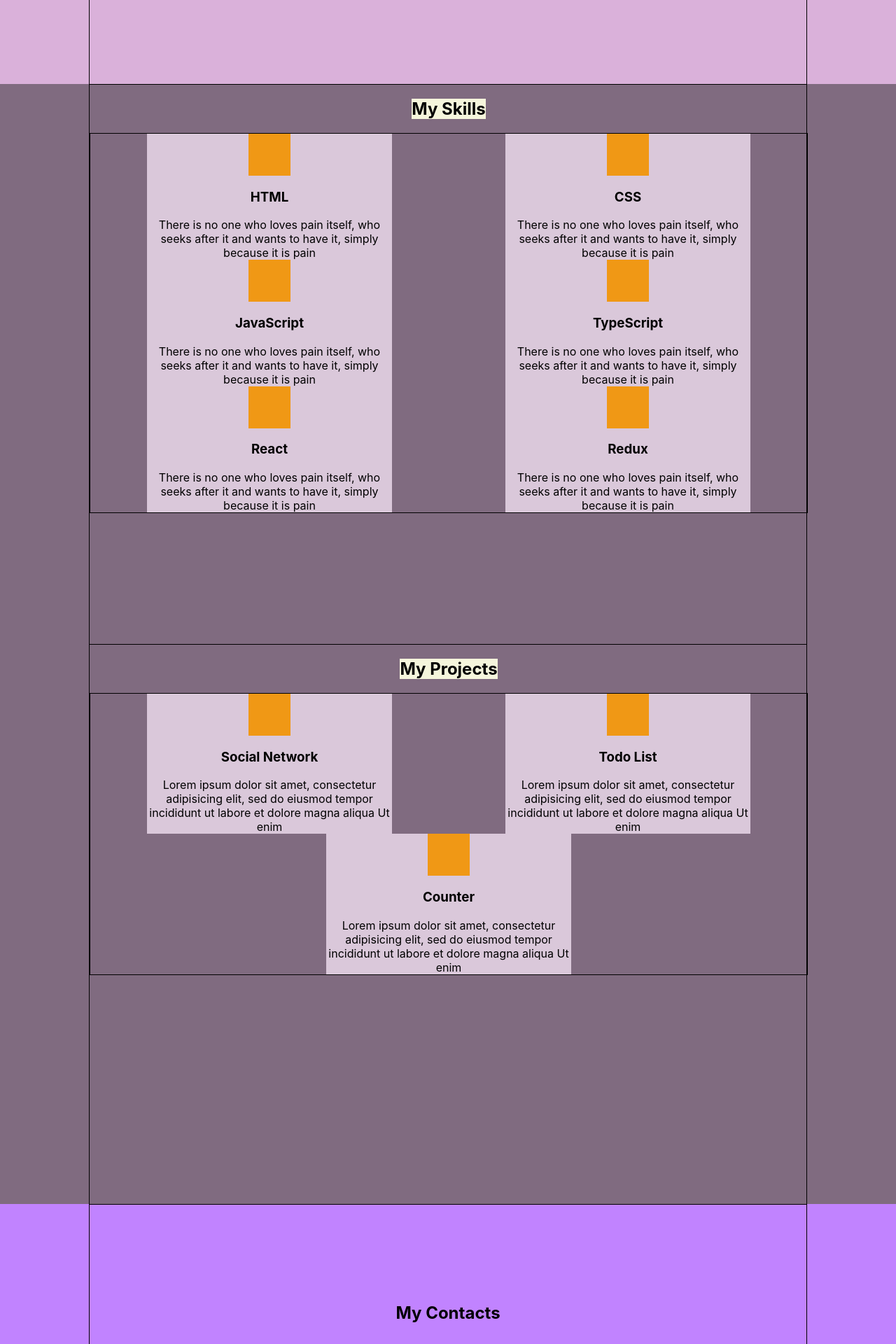
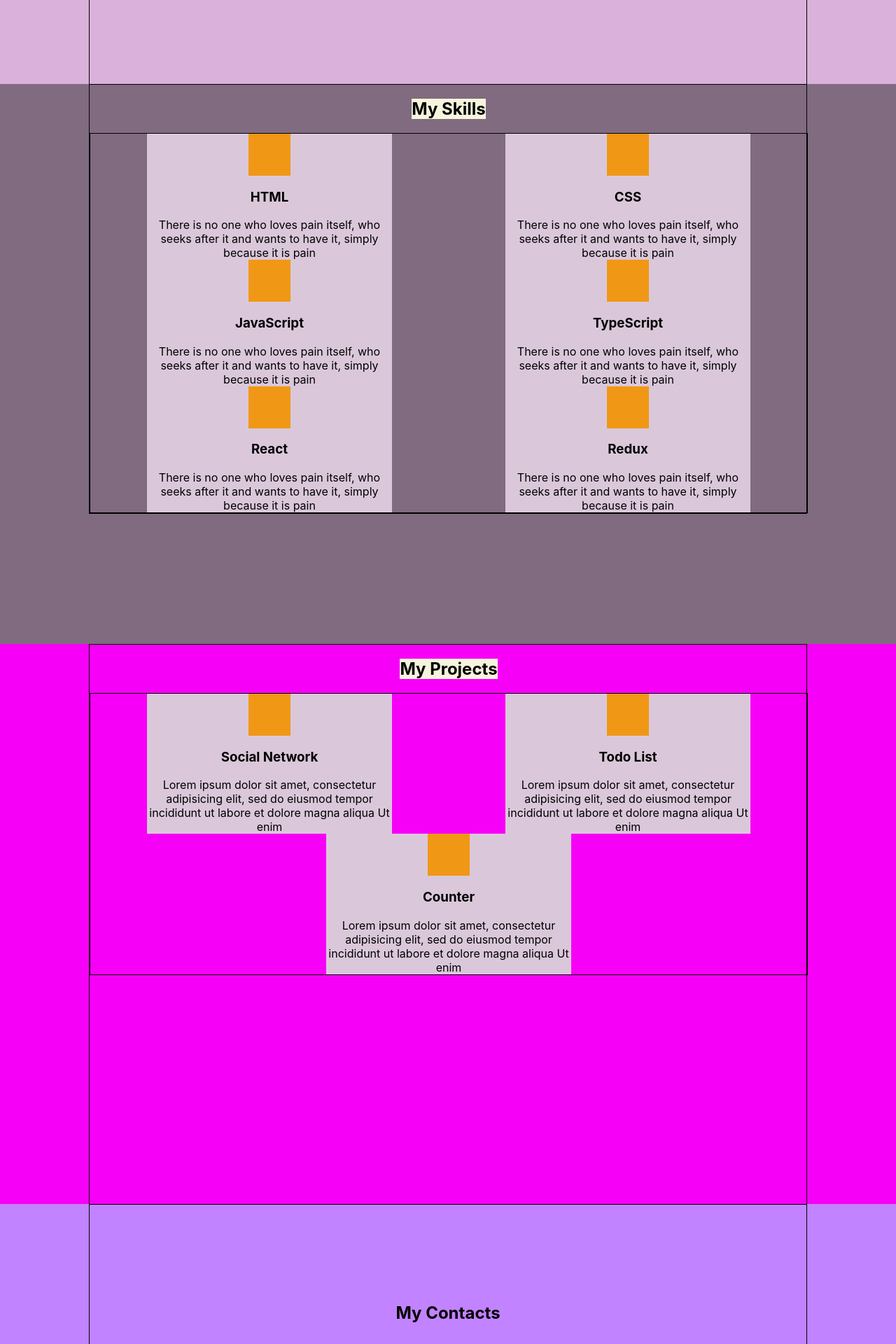
Before and after one commit to itsmeshusha/Portfolio, a React (Create React App) app: page / in a window 1280 px wide. Shown: the part 760-2680 px from the top of the page at 70% size. Built offline with nearby package versions, Linux system fonts and the light colour scheme.

Commit message:
min-height

```diff
--- a/src/Projects/Projects.module.css
+++ b/src/Projects/Projects.module.css
@@ -1,6 +1,6 @@
 .projectsBlock {
     height: 100vh;
-    background-color: rgb(128, 107, 128);
+    background-color: rgb(247, 0, 247);
 
 }
 
--- a/src/Skills/Skills.module.css
+++ b/src/Skills/Skills.module.css
@@ -1,5 +1,5 @@
 .skillsBlock {
-    height: 100vh;
+    min-height: 100vh;
     background-color: rgb(128, 107, 128);
 
 
```
